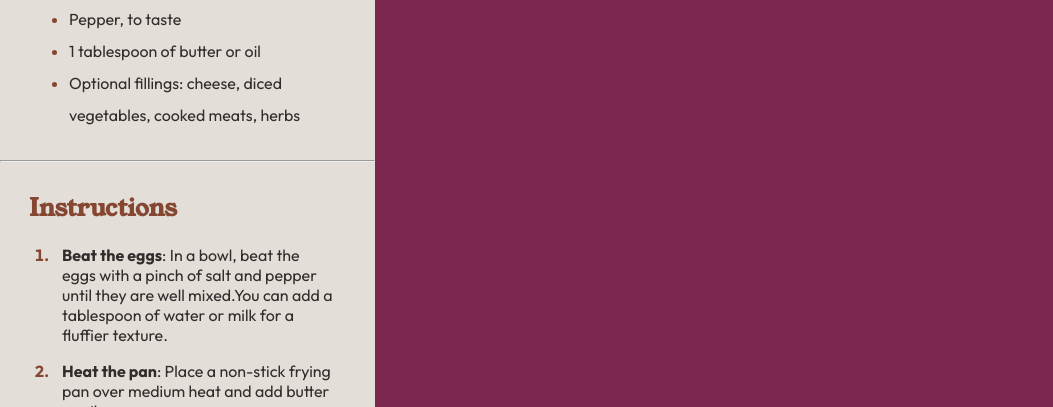
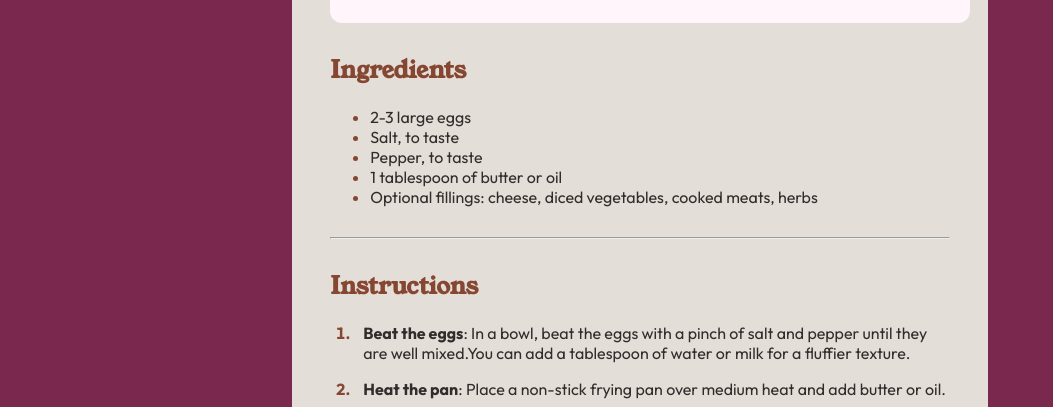
Before and after one commit to ravarnax/receipeProject, a plain HTML site: page index.html in a window 1280 px wide. Shown: the part 789-1196 px from the top of the page, without its empty margins (0-1053 px from the left). Drawn offline with Linux system fonts and the light colour scheme.

Commit message:
Update index.html

```diff
--- a/index.html
+++ b/index.html
@@ -10,7 +10,8 @@
   <link href="https://fonts.googleapis.com/css2?family=Outfit:wght@100..900&family=Young+Serif&display=swap"
     rel="stylesheet">
   <link rel="icon" type="image/png" sizes="32x32" href="./assets/images/favicon-32x32.png">
-  <link rel="stylesheet" href="./style_mob.css">
+   <link rel="stylesheet" media="screen and (min-width: 375px)" href="styles.css">
+  <link rel="stylesheet" media="screen and (max-width: 374px)" href="styles.css">
   <title>Frontend Mentor | Recipe page</title>
 
 </head>
```
